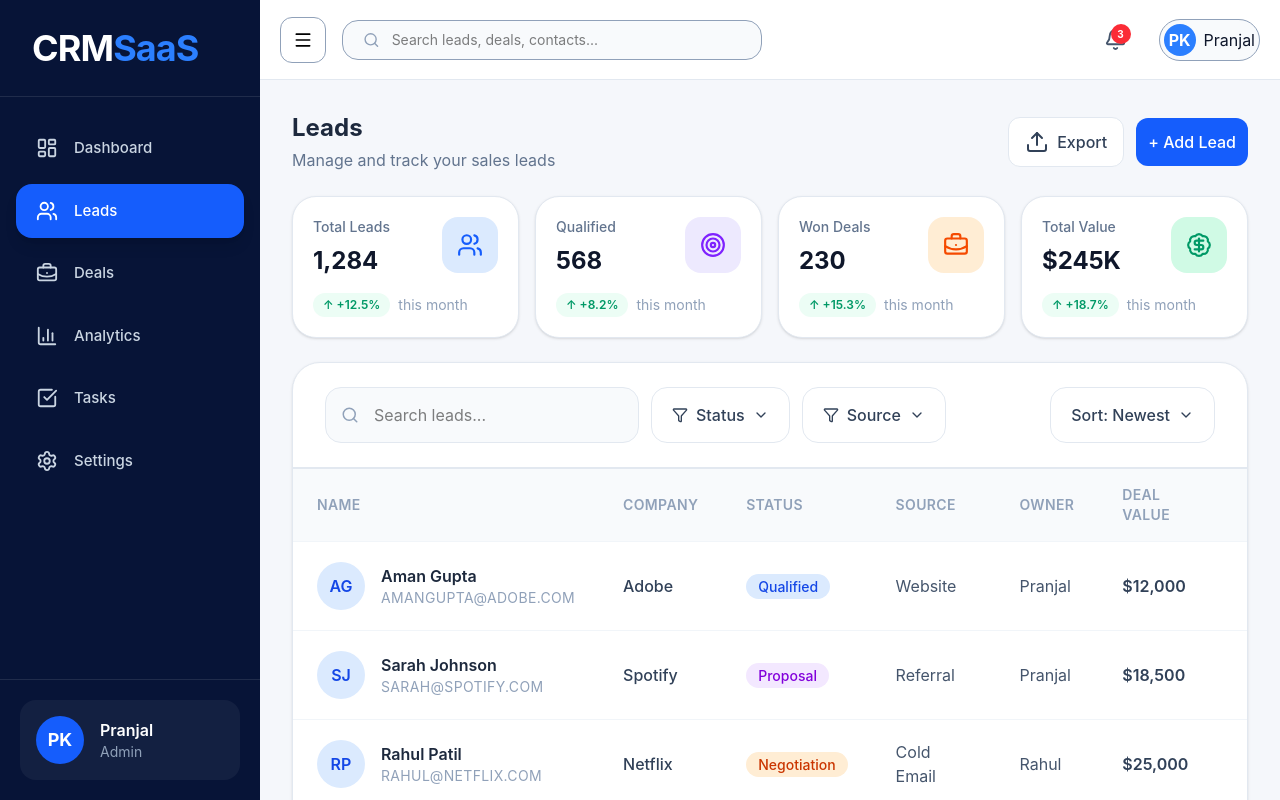
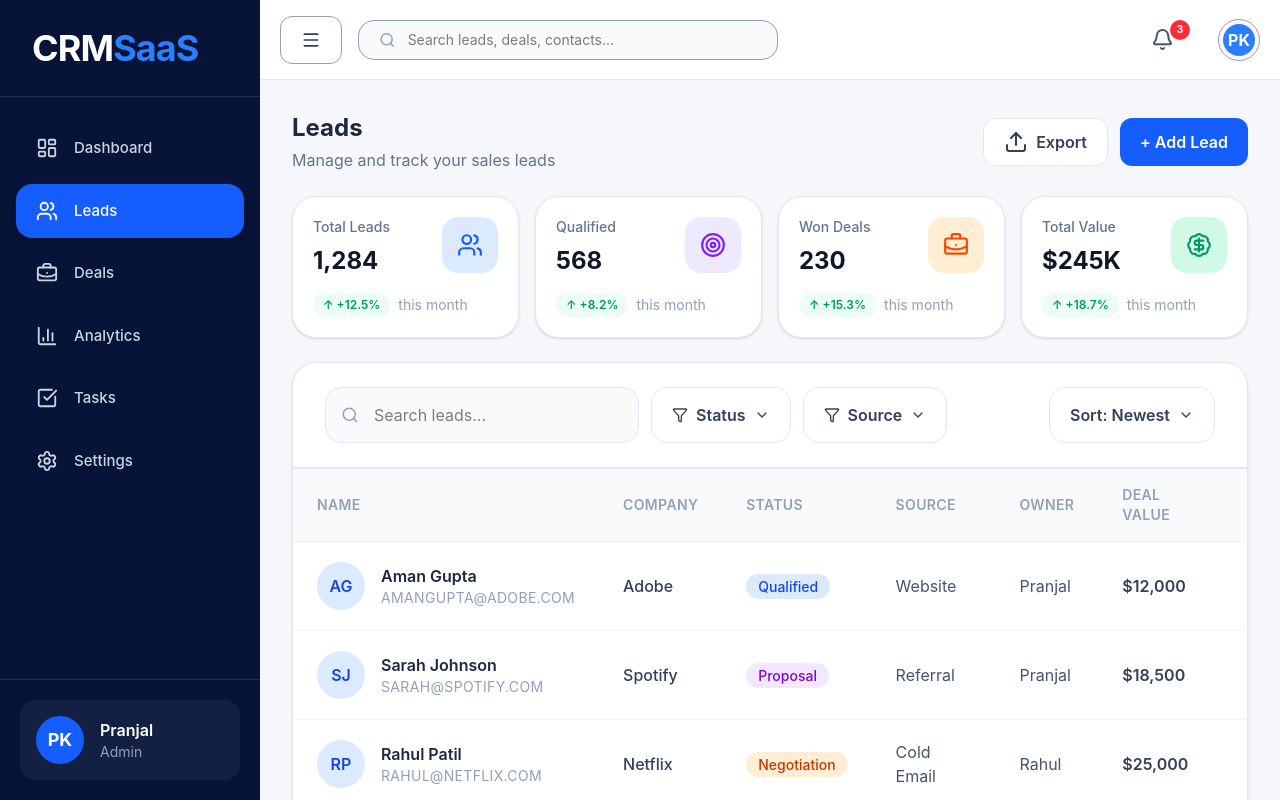
Before and after one commit to pranjalkolhe/crm-saas-platform, a React (Vite) app: page /leads in a window 1280 px wide. Built offline with nearby package versions, Linux system fonts and the light colour scheme.

Commit message:
build custom components

```diff
--- /dev/null
+++ b/src/components/ui/Button.tsx
@@ -0,0 +1,30 @@
+import type { ButtonHTMLAttributes } from "react";
+
+type ButtonProps = ButtonHTMLAttributes<HTMLButtonElement> & {
+  variant?: "primary" | "secondary";
+};
+
+const Button = ({
+  children,
+  variant = "primary",
+  className = "",
+  ...props
+}: ButtonProps) => {
+  const variants = {
+    primary: "bg-blue-600 text-white hover:bg-blue-700",
+
+    secondary:
+      "border border-slate-200 bg-white text-slate-700 hover:bg-slate-50",
+  };
+
+  return (
+    <button
+      className={`flex h-12 items-center justify-center rounded-2xl px-5 font-semibold transition-all ${variants[variant]} ${className}`}
+      {...props}
+    >
+      {children}
+    </button>
+  );
+};
+
+export default Button;
--- /dev/null
+++ b/src/components/ui/Card.tsx
@@ -0,0 +1,18 @@
+import type { ReactNode } from "react";
+
+type CardProps = {
+  children: ReactNode;
+  className?: string;
+};
+
+const Card = ({ children, className = "" }: CardProps) => {
+  return (
+    <div
+      className={`rounded-3xl border border-slate-200 bg-white shadow-sm ${className}`}
+    >
+      {children}
+    </div>
+  );
+};
+
+export default Card;
--- /dev/null
+++ b/src/components/ui/Input.tsx
@@ -0,0 +1,14 @@
+import type { InputHTMLAttributes } from "react";
+
+type InputProps = InputHTMLAttributes<HTMLInputElement>;
+
+const Input = ({ className = "", ...props }: InputProps) => {
+  return (
+    <input
+      className={`h-12 w-full rounded-2xl border border-slate-200 bg-slate-50 px-4 outline-none transition-all focus:border-blue-500 ${className}`}
+      {...props}
+    />
+  );
+};
+
+export default Input;
--- a/src/layouts/MainLayout.tsx
+++ b/src/layouts/MainLayout.tsx
@@ -1,6 +1,7 @@
 import { NavLink, Outlet } from "react-router-dom";
 import { Bell, Menu, Search } from "lucide-react";
 import { sidebarItems } from "./sidebar.data";
+import Button from "@/components/ui/Button";
 
 const MainLayout = () => {
   return (
@@ -63,9 +64,12 @@ const MainLayout = () => {
         <header className="flex h-20 items-center justify-between border-b border-slate-200 bg-white px-5">
           {/* Search */}
           <div className="flex items-center gap-4">
-            <button className="rounded-xl border border-slate-400 p-3 hover:bg-slate-50">
+            <Button
+              variant="secondary"
+              className="rounded-xl border border-slate-400 p-3 hover:bg-slate-50"
+            >
               <Menu size={20} />
-            </button>
+            </Button>
 
             <div className="flex h-10 w-[420px] items-center rounded-2xl border border-slate-400 bg-slate-50 px-5">
               <Search size={18} className="mr-3 text-slate-400" />
@@ -80,22 +84,25 @@ const MainLayout = () => {
 
           {/* Right */}
           <div className="flex items-center gap-6">
-            <button className="relative rounded-full p-2 transition hover:bg-slate-100">
+            <Button
+              variant="secondary"
+              className="relative border-none rounded-full p-2 transition hover:bg-slate-100"
+            >
               <Bell size={23} className="text-slate-600" />
 
               <span className="absolute right-1 top-1 flex h-5 w-5 items-center justify-center rounded-full bg-red-500 text-[10px] font-bold text-white">
                 3
               </span>
-            </button>
+            </Button>
 
             <div className="flex items-center gap-2  border border-slate-400 bg-slate-50 rounded-full h-100% w-100% p-1 ">
               <div className="flex h-8 w-8 items-center justify-center rounded-full bg-blue-500  font-bold text-white">
                 PK
               </div>
-              <div className="flex-col">
-                <span className="text-slate-900 p-0">Pranjal</span>
-                {/* <span className="text-slate-500 text-sm">Admin</span> */}
-              </div>
+              {/* <div className="flex-col"> */}
+              {/* <span className="text-slate-900 p-0">Pranjal</span> */}
+              {/* <span className="text-slate-500 text-sm">Admin</span> */}
+              {/* </div> */}
             </div>
           </div>
         </header>
--- a/src/modules/dashboard/components/DashboardOverview.tsx
+++ b/src/modules/dashboard/components/DashboardOverview.tsx
@@ -1,3 +1,4 @@
+import Button from "@/components/ui/Button";
 import {
   Bar,
   BarChart,
@@ -47,9 +48,9 @@ const DashboardOverview = () => {
           </p>
         </div>
 
-        <button className="rounded-lg bg-slate-100 px-4 py-2 text-sm font-medium hover:bg-slate-200">
+        <Button className="rounded-lg bg-slate-100 px-4 py-2 text-sm font-medium hover:bg-slate-200">
           Export
-        </button>
+        </Button>
       </div>
 
       <div className="mt-8 h-80">
--- a/src/modules/dashboard/components/RecentActivities.tsx
+++ b/src/modules/dashboard/components/RecentActivities.tsx
@@ -1,3 +1,4 @@
+import Button from "@/components/ui/Button";
 const activities = [
   "Sarah closed Nike deal",
   "New lead added by Rahul",
@@ -11,7 +12,12 @@ const RecentActivities = () => {
       <div className="flex items-center justify-between">
         <h2 className="text-xl font-bold text-slate-800">Recent Activities</h2>
 
-        <button className="text-sm font-medium text-blue-600">View All</button>
+        <Button
+          variant="secondary"
+          className="text-sm font-medium text-blue-600"
+        >
+          View All
+        </Button>
       </div>
 
       <div className="mt-6 space-y-5">
--- a/src/modules/leads/components/LeadsHeader.tsx
+++ b/src/modules/leads/components/LeadsHeader.tsx
@@ -1,5 +1,5 @@
 import { Upload } from "lucide-react";
-
+import Button from "@/components/ui/Button";
 const LeadsHeader = () => {
   return (
     <div className="flex items-center justify-between">
@@ -10,14 +10,17 @@ const LeadsHeader = () => {
       </div>
 
       <div className="flex items-center gap-3">
-        <button className="rounded-xl border flex border-slate-200 gap-2 bg-white px-4 py-3 font-medium text-slate-700 hover:bg-slate-50">
+        <Button
+          variant="secondary"
+          className="rounded-xl border flex border-slate-200 gap-2 bg-white px-4 py-3 font-medium text-slate-700 hover:bg-slate-50"
+        >
           <Upload />
           Export
-        </button>
+        </Button>
 
-        <button className="rounded-xl bg-blue-600 px-3 py-3 font-medium text-white hover:bg-blue-700">
+        <Button className="rounded-xl bg-blue-600 px-3 py-3 font-medium text-white hover:bg-blue-700">
           + Add Lead
-        </button>
+        </Button>
       </div>
     </div>
   );
--- a/src/modules/leads/components/LeadsStats.tsx
+++ b/src/modules/leads/components/LeadsStats.tsx
@@ -1,3 +1,4 @@
+import Card from "@/components/ui/Card";
 import {
   BadgeDollarSign,
   BriefcaseBusiness,
@@ -47,9 +48,9 @@ const LeadsStats = () => {
         const Icon = item.icon;
 
         return (
-          <div
+          <Card
             key={item.title}
-            className="rounded-3xl border border-slate-200 bg-white p-5 shadow-sm transition-all hover:-translate-y-1 hover:shadow-lg"
+            className="p-5 transition-all hover:-translate-y-1 hover:shadow-lg"
           >
             {/* Top */}
             <div className="flex items-start justify-between">
@@ -78,7 +79,7 @@ const LeadsStats = () => {
 
               <span className="text-sm text-slate-400">this month</span>
             </div>
-          </div>
+          </Card>
         );
       })}
     </div>
--- a/src/modules/leads/components/LeadsTable.tsx
+++ b/src/modules/leads/components/LeadsTable.tsx
@@ -2,43 +2,51 @@ import { MoreVertical } from "lucide-react";
 import { ChevronDown, Filter, Search } from "lucide-react";
 import { leads } from "../data/leads.data";
 import { statusColors } from "../utils/statusColors";
+import Button from "@/components/ui/Button";
+import Card from "@/components/ui/Card";
+import Input from "@/components/ui/Input";
 
 const LeadsTable = () => {
   return (
-    <div className="overflow-hidden rounded-[28px] border border-slate-200 bg-white shadow-sm">
+    <Card className="overflow-hidden">
       <div className="overflow-x-auto">
         <div className="flex items-center justify-between border-b border-slate-200 px-8 py-6">
           <div className="flex items-center gap-3">
             <div className="relative">
               <Search
                 size={18}
-                className="absolute left-4 top-1/2 -translate-y-1/2 text-slate-400"
+                className="absolute left-4 top-1/2 z-10 -translate-y-1/2 text-slate-400"
               />
 
-              <input
-                type="text"
-                placeholder="Search leads..."
-                className="h-14 rounded-2xl border border-slate-200 bg-slate-50 pl-12 pr-4 outline-none transition focus:border-blue-500"
-              />
+              <Input placeholder="Search leads..." className="h-14 pl-12" />
             </div>
 
-            <button className="flex h-14 items-center gap-2 rounded-2xl border border-slate-200 bg-white px-5 font-medium text-slate-700 transition hover:bg-slate-50">
+            <Button
+              variant="secondary"
+              className="flex h-14 items-center gap-2 rounded-2xl border border-slate-200 bg-white px-5 font-medium text-slate-700 transition hover:bg-slate-50"
+            >
               <Filter size={16} />
               Status
               <ChevronDown size={16} />
-            </button>
+            </Button>
 
-            <button className="flex h-14 items-center gap-2 rounded-2xl border border-slate-200 bg-white px-5 font-medium text-slate-700 transition hover:bg-slate-50">
+            <Button
+              variant="secondary"
+              className="flex h-14 items-center gap-2 rounded-2xl border border-slate-200 bg-white px-5 font-medium text-slate-700 transition hover:bg-slate-50"
+            >
               <Filter size={16} />
               Source
               <ChevronDown size={16} />
-            </button>
+            </Button>
           </div>
 
-          <button className="flex h-14 items-center gap-2 rounded-2xl border border-slate-200 bg-white px-5 font-medium text-slate-700 transition hover:bg-slate-50">
+          <Button
+            variant="secondary"
+            className="flex h-14 items-center gap-2 rounded-2xl border border-slate-200 bg-white px-5 font-medium text-slate-700 transition hover:bg-slate-50"
+          >
             Sort: Newest
             <ChevronDown size={16} />
-          </button>
+          </Button>
         </div>
 
         <table className="min-w-[1200px] w-full border-collapse">
@@ -127,16 +135,16 @@ const LeadsTable = () => {
                 </td>
 
                 <td className="px-6 py-5">
-                  <button className="rounded-lg p-2 hover:bg-slate-100">
+                  <Button className="rounded-lg p-2 hover:bg-slate-100">
                     <MoreVertical size={18} />
-                  </button>
+                  </Button>
                 </td>
               </tr>
             ))}
           </tbody>
         </table>
       </div>
-    </div>
+    </Card>
   );
 };
 
```
